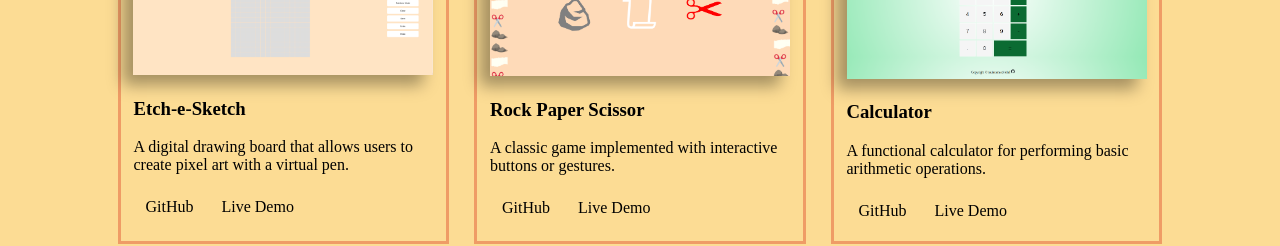
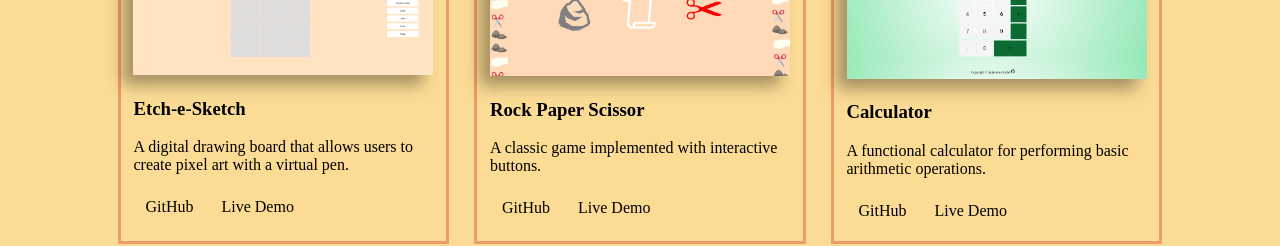
Before and after one commit to muhamad-bilal/homepage, a plain HTML site: page index.html in a window 1280 px wide. Shown: the part 1260-1506 px from the top of the page. Drawn offline with Linux system fonts and the light colour scheme; a web font is replaced by a local one.

Commit message:
Update index.html

```diff
--- a/index.html
+++ b/index.html
@@ -82,7 +82,7 @@
           <img src="images/pro5.png" alt="Project Image">
           <div class="project-content">
             <h3>Rock Paper Scissor</h3>
-            <p> A classic game implemented with interactive buttons or gestures.</p>
+            <p> A classic game implemented with interactive buttons.</p>
             <div class="project-links">
               <a href="https://github.com/muhamad-bilal/game" target="_blank">GitHub</a>
               <a href="https://muhamad-bilal.github.io/game" target="_blank">Live Demo</a>
```
